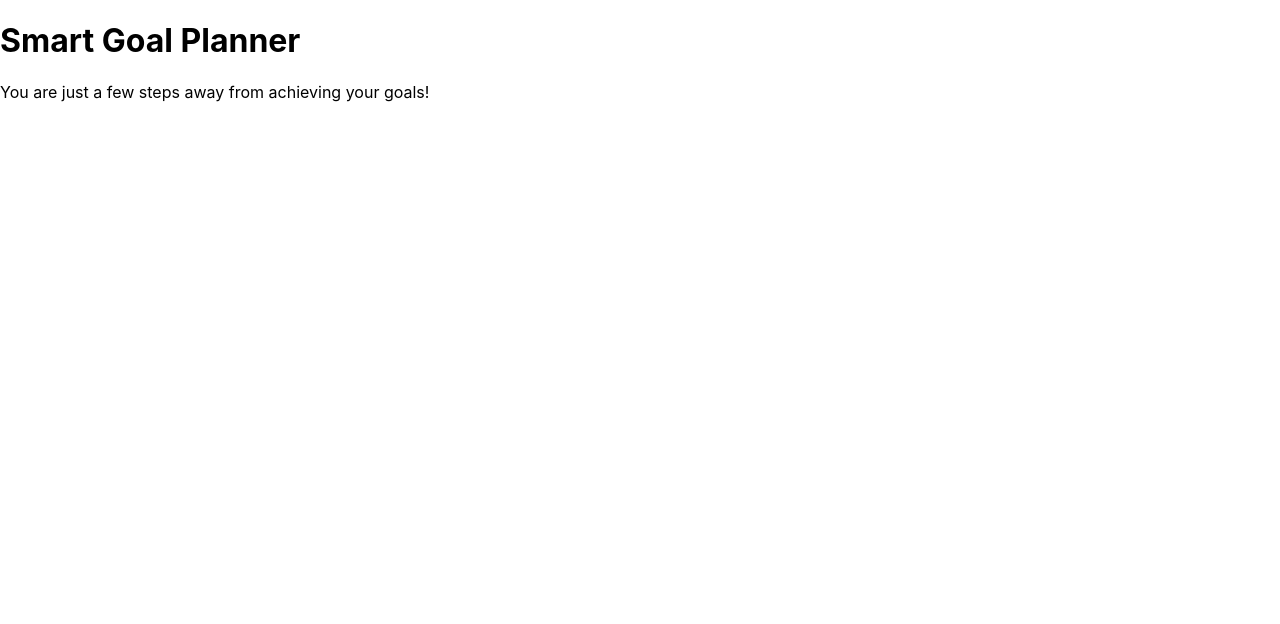
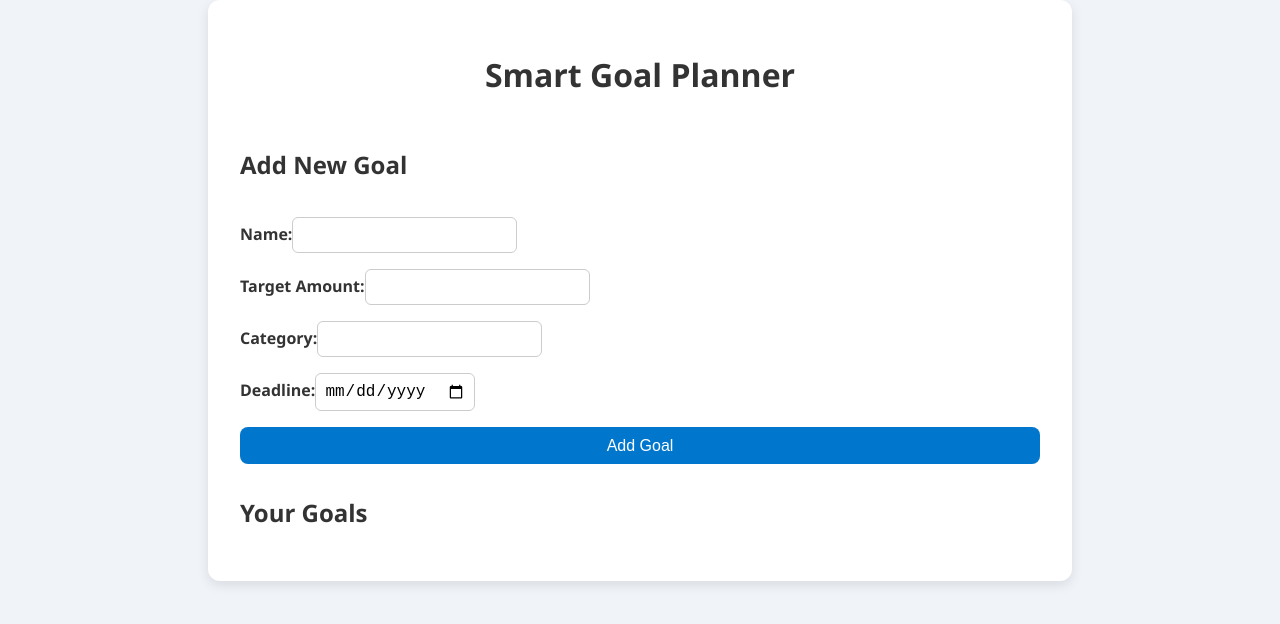
Before and after one commit to joan-pookie/smart-goal-planner, a React (Create React App) app: page / in a window 1280 px wide. Shown: the top 624 px of the page. Built offline with nearby package versions, Linux system fonts and the light colour scheme.

Commit message:
Step 10:building components and more layout with CSS

```diff
--- a/src/App.css
+++ b/src/App.css
@@ -1,23 +1,64 @@
+
+body {
+  font-family: 'Segoe UI', sans-serif;
+  background-color: #f0f4f8;
+  margin: 0;
+  padding: 0;
+  color: #333;
+}
+
 .App {
+  max-width: 800px;
+  margin: 0 auto;
+  padding: 2rem;
+  background-color: #fff;
+  border-radius: 12px;
+  box-shadow: 0 4px 12px rgba(0, 0, 0, 0.1);
+}
+
+header {
   text-align: center;
-background-color:rgb(243, 2, 231) ;
-  font-family: Arial, sans-serif;}
+  margin-bottom: 2rem;
+}
 
-
-
-
-.App-header {
-  background-color: #282c34;
-  min-height: 100vh;
+form {
   display: flex;
   flex-direction: column;
-  align-items: center;
-  justify-content: center;
-  font-size: calc(10px + 2vmin);
+  gap: 1rem;
+  margin-bottom: 2rem;
+}
+
+form input {
+  padding: 0.5rem;
+  border-radius: 6px;
+  border: 1px solid #ccc;
+  font-size: 1rem;
+}
+
+form label {
+  font-weight: bold;
+}
+
+form button {
+  padding: 0.6rem 1rem;
+  background-color: #0077cc;
   color: white;
+  border: none;
+  border-radius: 8px;
+  cursor: pointer;
+  font-size: 1rem;
+}
 
-main {
-  padding: 20px;
-  background-color: #00ffbf;
-  border-radius: 8px;
+form button:hover {
+  background-color: #005fa3;
 }
+
+ul {
+  list-style-type: none;
+  padding-left: 0;
+}
+
+li {
+  padding: 0.75rem;
+  border-bottom: 1px solid #eee;
+}
--- a/src/App.js
+++ b/src/App.js
@@ -1,16 +1,33 @@
-import React  from 'react';
+import React, { useState } from 'react';
+import GoalForm from './components/GoalForm';
+import './App.css';
+
+function App() {
+  const [goals, setGoals] = useState([]);
 
 
-function App() {
+  function addGoal(newGoal) {
+    setGoals([...goals, newGoal]);
+    console.log('New goal added:', newGoal);
+  }
+
   return (
     <div className="App">
       <header>
-        <h1> Smart Goal Planner</h1>
+        <h1>Smart Goal Planner</h1>
       </header>
+
       <main>
-      <p>
-        You are just a few steps away from achieving your goals!
-        </p>
+        <GoalForm onAddGoal={addGoal} />
+
+        <h2>Your Goals</h2>
+        <ul>
+          {goals.map((goal) => (
+            <li key={goal.id}>
+              {goal.name} – {goal.savedAmount}/{goal.targetAmount}
+            </li>
+          ))}
+        </ul>
       </main>
     </div>
   );
--- /dev/null
+++ b/src/components/GoalForm.js
@@ -0,0 +1,83 @@
+
+import React, { useState } from 'react';
+
+function GoalForm({ onAddGoal }) {
+
+  const [name, setName] = useState('');
+  const [target, setTarget] = useState('');
+  const [category, setCategory] = useState('');
+  const [deadline, setDeadline] = useState('');
+
+  function handleSubmit(e) {
+    e.preventDefault();
+
+
+    if (!name || !target || !deadline) {
+      alert('Please fill in Name, Target Amount, and Deadline.');
+      return;
+    }
+
+    const newGoal = {
+      id: Date.now().toString(),
+      name,
+      targetAmount: Number(target),
+      savedAmount: 0,
+      category,
+      deadline,
+      createdAt: new Date().toISOString().slice(0, 10)
+    };
+
+    onAddGoal(newGoal);
+
+    setName('');
+    setTarget('');
+    setCategory('');
+    setDeadline('');
+  }
+
+  return (
+    <form onSubmit={handleSubmit}>
+      <h2>Add New Goal</h2>
+
+      <label>
+        Name:
+        <input
+          type="text"
+          value={name}
+          onChange={(e) => setName(e.target.value)}
+        />
+      </label>
+
+      <label>
+        Target Amount:
+        <input
+          type="number"
+          value={target}
+          onChange={(e) => setTarget(e.target.value)}
+        />
+      </label>
+
+      <label>
+        Category:
+        <input
+          type="text"
+          value={category}
+          onChange={(e) => setCategory(e.target.value)}
+        />
+      </label>
+
+      <label>
+        Deadline:
+        <input
+          type="date"
+          value={deadline}
+          onChange={(e) => setDeadline(e.target.value)}
+        />
+      </label>
+
+      <button type="submit">Add Goal</button>
+    </form>
+  );
+}
+
+export default GoalForm;
```
